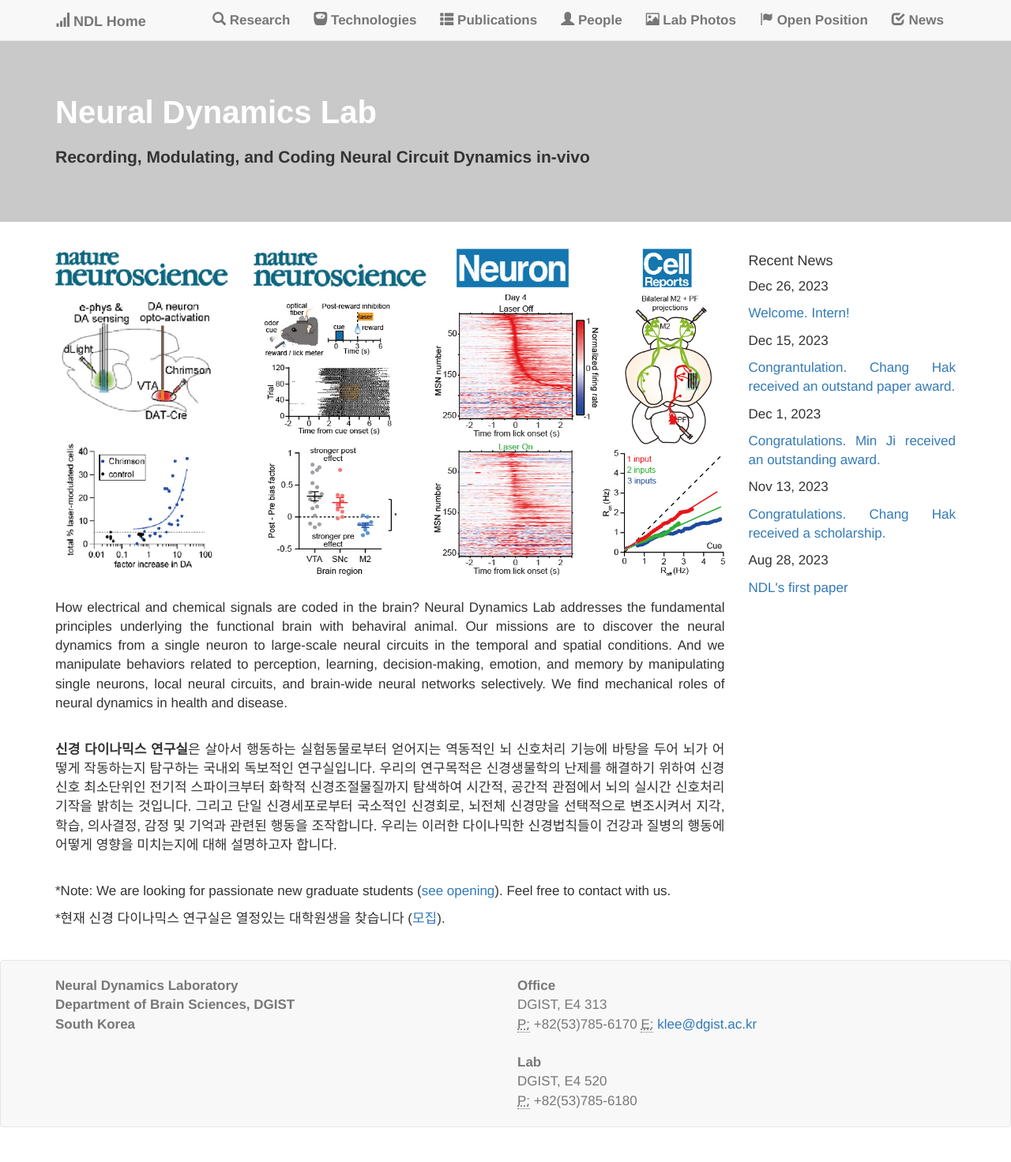
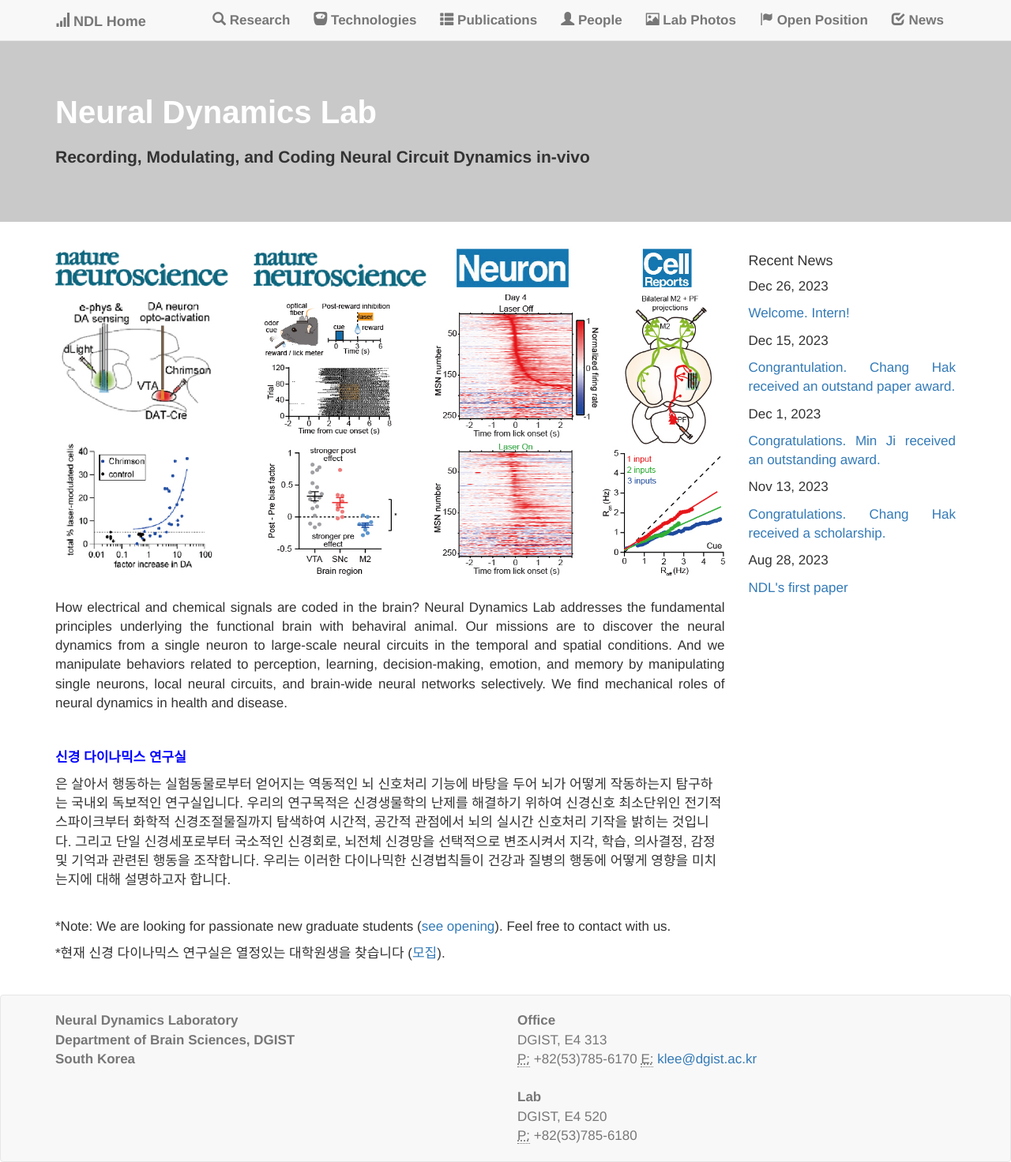
Before and after one commit to kleelab/kleelab.github.io, a Jekyll site: the page built from index.html, in a window 1280 px wide. Shown: the whole page at 79% size. Built offline with Jekyll 4.4.1, drawn with Linux system fonts in a browser that asks for light colours; nearby versions of some CDN libraries; a style sheet for code colours, icons or effects is not loaded; before the commit the page ends 1428 px from its top, so only the background shows below that.

Commit message:
Update index.html

```diff
--- a/index.html
+++ b/index.html
@@ -16,7 +16,7 @@
 <br>
 <p>How electrical and chemical signals are coded in the brain?  Neural Dynamics Lab addresses the fundamental principles underlying the functional brain with behaviral animal. Our missions are to discover the neural dynamics from a single neuron to large-scale neural circuits in the temporal and spatial conditions. And we manipulate behaviors related to perception, learning, decision-making, emotion, and memory by manipulating single neurons, local neural circuits, and brain-wide neural networks selectively. We find mechanical roles of neural dynamics in health and disease.</p>
 <br>
-<p><b>신경 다이나믹스 연구실</b>은 살아서 행동하는 실험동물로부터 얻어지는 역동적인 뇌 신호처리 기능에 바탕을 두어 뇌가 어떻게 작동하는지 탐구하는 국내외 독보적인 연구실입니다. 우리의 연구목적은 신경생물학의 난제를 해결하기 위하여 신경신호 최소단위인 전기적 스파이크부터 화학적 신경조절물질까지 탐색하여 시간적, 공간적 관점에서 뇌의 실시간 신호처리 기작을 밝히는 것입니다. 그리고 단일 신경세포로부터 국소적인 신경회로, 뇌전체 신경망을 선택적으로 변조시켜서 지각, 학습, 의사결정, 감정 및 기억과 관련된 행동을 조작합니다. 우리는 이러한 다이나믹한 신경법칙들이 건강과 질병의 행동에 어떻게 영향을 미치는지에 대해 설명하고자 합니다. </p>
+<p><p style="color:blue;"><b>신경 다이나믹스 연구실</b></p>은 살아서 행동하는 실험동물로부터 얻어지는 역동적인 뇌 신호처리 기능에 바탕을 두어 뇌가 어떻게 작동하는지 탐구하는 국내외 독보적인 연구실입니다. 우리의 연구목적은 신경생물학의 난제를 해결하기 위하여 신경신호 최소단위인 전기적 스파이크부터 화학적 신경조절물질까지 탐색하여 시간적, 공간적 관점에서 뇌의 실시간 신호처리 기작을 밝히는 것입니다. 그리고 단일 신경세포로부터 국소적인 신경회로, 뇌전체 신경망을 선택적으로 변조시켜서 지각, 학습, 의사결정, 감정 및 기억과 관련된 행동을 조작합니다. 우리는 이러한 다이나믹한 신경법칙들이 건강과 질병의 행동에 어떻게 영향을 미치는지에 대해 설명하고자 합니다. </p>
 <br>
 <p>*Note: We are  looking for passionate new graduate students (<a href="{{ site.url }}{{ site.baseurl }}/joinus">see opening</a>). Feel free to contact with us. </p>
 <p>*현재 신경 다이나믹스 연구실은 열정있는 대학원생을 찾습니다 (<a href="{{ site.url }}{{ site.baseurl }}/joinusK">모집</a>).</p>
```
